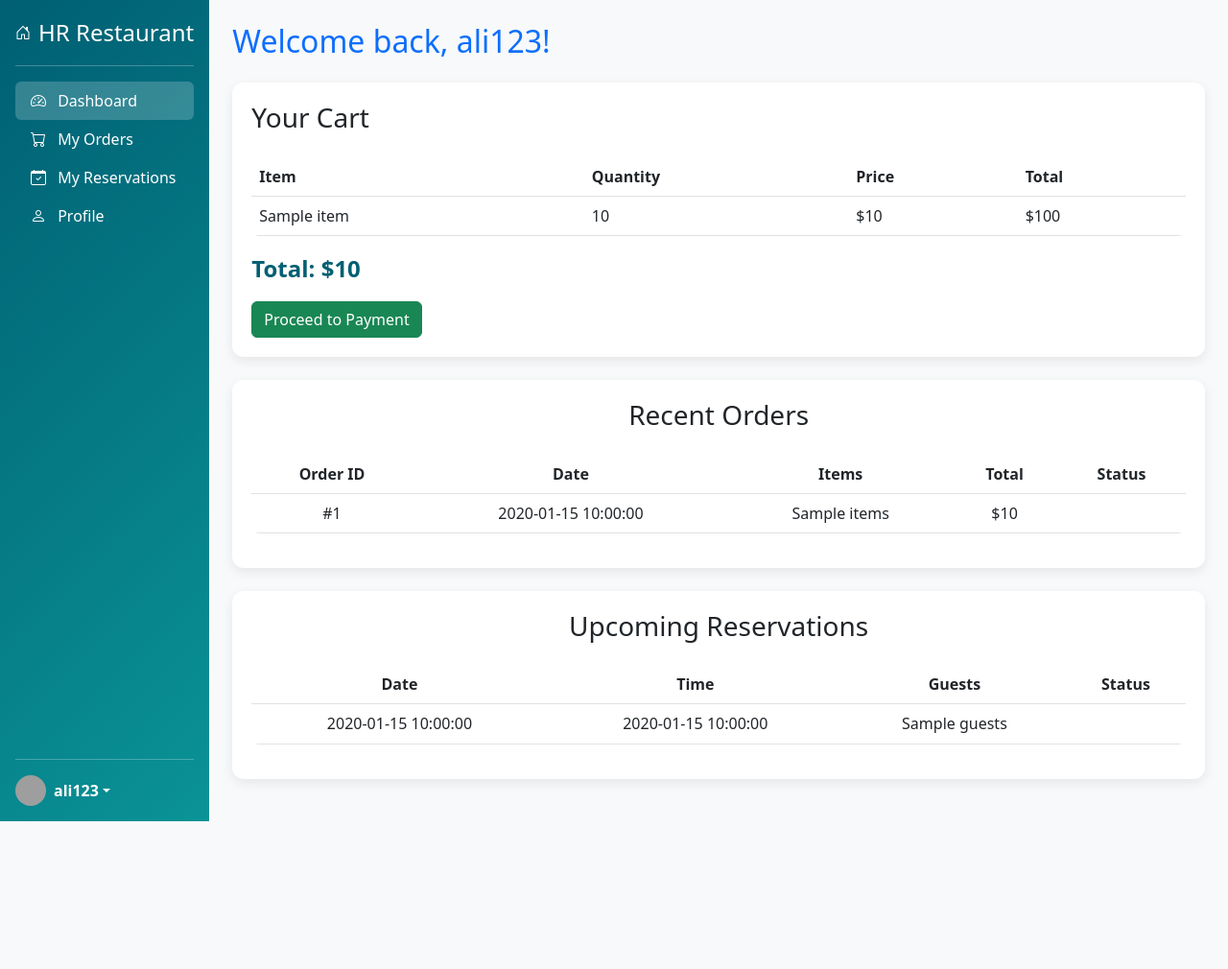
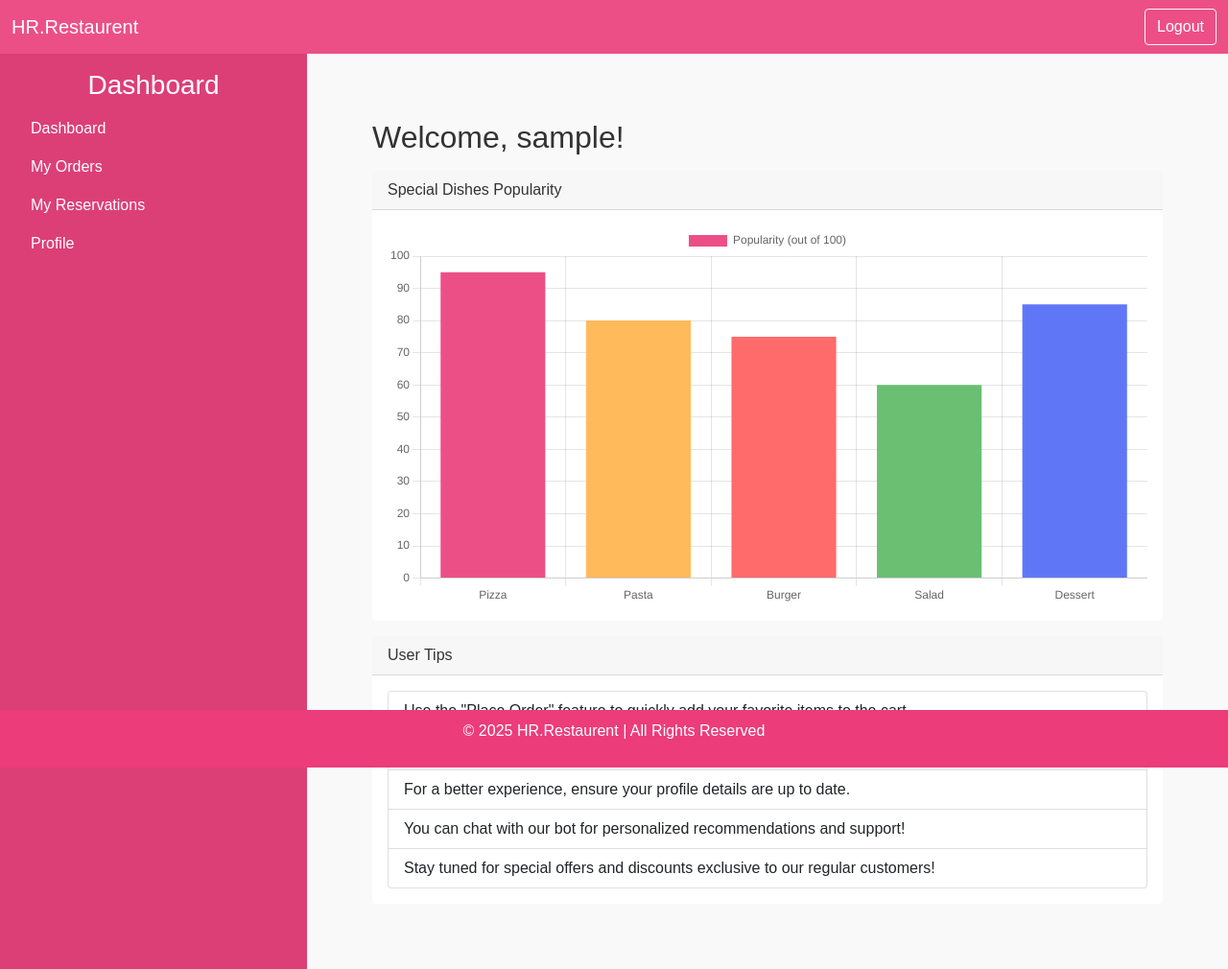
Before and after one commit to hrranger5/HR.Restaurant, a Flask app: template src/template/user_dashboard.html in a window 1280 px wide. Shown: the whole page at 96% size. Before the commit the page ends 856 px from the top, so only its background shows below. Run offline with Flask 2, Linux system fonts and the light colour scheme; a user stored in the database is signed in; the template is opened without the code that fills it: most values are stand-ins (such as "Sample title", 1, 10 or a date in 2020); some libraries are stand-ins or nearby versions; grey boxes are pictures that could not be loaded.

Commit message:
Update user_dashboard.html

```diff
--- a/src/template/user_dashboard.html
+++ b/src/template/user_dashboard.html
@@ -3,262 +3,214 @@
 <head>
     <meta charset="UTF-8">
     <meta name="viewport" content="width=device-width, initial-scale=1.0">
-  <title>User Dashboard - HR Restaurant</title>
-  <link href="https://cdn.jsdelivr.net/npm/bootstrap@5.3.0/dist/css/bootstrap.min.css" rel="stylesheet">
-  <link href="https://cdn.jsdelivr.net/npm/bootstrap-icons@1.10.0/font/bootstrap-icons.css" rel="stylesheet">
-  <link href="{{ url_for('static', filename='css/styles.css') }}" rel="stylesheet">
+    <title>Welcome to Your Dashboard</title>
+    <!-- Bootstrap CSS -->
+    <link href="https://cdn.jsdelivr.net/npm/bootstrap@5.0.0-beta2/dist/css/bootstrap.min.css" rel="stylesheet">
+    <!-- Chart.js -->
+    <script src="https://cdn.jsdelivr.net/npm/chart.js"></script>
     <style>
         body {
-      background-color: #f8f9fa;
+            background-color: #f9f9f9;
+            color: #333;
+            font-family: Arial, sans-serif;
         }
-
+        .navbar {
+            background-color: #ec4f86; /* Baby Pink */
+        }
+        .navbar a {
+            color: white !important;
+        }
+        .card {
+            border: none;
+            margin-top: 20px;
+        }
         .sidebar {
-      background: linear-gradient(135deg, #005f73, #0a9396);
+            background-color: #dc3f76; /* Baby Pink */
+            color: white;
+            min-height: 100vh; /* Full height sidebar */
+            padding-top: 20px;
+        }
+        .sidebar a {
+            color: white;
+            text-decoration: none;
+        }
+        .sidebar a:hover {
+            background-color: #e05e88; /* Darker shade of pink */
             color: white;
         }
-
-    .sidebar .nav-link.active,
-    .sidebar .nav-link:hover {
-      background-color: rgba(255, 255, 255, 0.2);
-      color: #ffffff;
+        .tab-content {
+            padding: 20px;
         }
-
-    .dashboard-card {
-      background-color: white;
-      border-radius: 12px;
-      padding: 20px;
-      box-shadow: 0 4px 12px rgba(0, 0, 0, 0.08);
+        .footer {
+            background-color: #ec3c7a;
             text-align: center;
-      margin-bottom: 20px;
+            padding: 10px;
+            position: fixed;
+            bottom: 0;
+            width: 100%;
+            color: white;
         }
-
-    .stats-number {
-      font-size: 2rem;
-      font-weight: bold;
-      color: #005f73;
+        .chatbot-container {
+            margin-top: 30px;
+            text-align: center;
         }
-
-    .stats-label {
-      font-size: 1rem;
-      color: #6c757d;
+        iframe {
+            width: 100%;
+            height: 400px;
+            border: none;
         }
-
-    table th {
-      background-color: #e3f2fd;
-    }
-
-    .badge.bg-success {
-      background-color: #2a9d8f !important;
-    }
-
-    .badge.bg-warning {
-      background-color: #f4a261 !important;
-    }
-
-    .badge.bg-danger {
-      background-color: #e76f51 !important;
-    }
-
-    .badge.bg-info {
-      background-color: #219ebc !important;
-    }
-
-    .table {
-      background-color: white;
-      border-radius: 8px;
-      overflow: hidden;
-    }
-
-    .cart-summary {
-      background-color: #ffffff;
-      border-radius: 12px;
-      padding: 20px;
-      box-shadow: 0 4px 12px rgba(0, 0, 0, 0.08);
-      margin-top: 20px;
-    }
-
-    .cart-summary .total {
-      font-size: 1.5rem;
-      font-weight: bold;
-      color: #005f73;
-    }
-
-  df-messenger {
-    position: fixed;
-    bottom: 20px;
-    right: 20px;
-    z-index: 9999;
-  }
-
-
     </style>
 </head>
 <body>
+    <!-- Navbar -->
+    <nav class="navbar navbar-expand-lg navbar-light">
+        <div class="container-fluid">
+            <a class="navbar-brand" href="#">HR.Restaurent</a>
             <div class="d-flex">
+                <a href="/logout" class="btn btn-outline-light">Logout</a>
+            </div>
+        </div>
+    </nav>
+
+    <div class="d-flex" id="wrapper">
         <!-- Sidebar -->
-    <div class="sidebar d-flex flex-column flex-shrink-0 p-3">
-      <a href="/" class="d-flex align-items-center mb-3 mb-md-0 me-md-auto text-white text-decoration-none">
-        <i class="bi bi-house-door me-2"></i>
-        <span class="fs-4">HR Restaurant</span>
-      </a>
-      <hr>
-      <ul class="nav nav-pills flex-column mb-auto">
+        <div class="col-md-3 p-3 sidebar">
+            <h3 class="text-center">Dashboard</h3>
+            <ul class="nav flex-column">
                 <li class="nav-item">
-          <a href="#" class="nav-link active text-white">
-            <i class="bi bi-speedometer2 me-2"></i>
-            Dashboard
-          </a>
+                    <a class="nav-link text-white active" id="dashboard-tab" data-bs-toggle="tab" href="#dashboard">Dashboard</a>
                 </li>
-        <li>
-          <a href="#" class="nav-link text-white">
-            <i class="bi bi-cart me-2"></i>
-            My Orders
-          </a>
+                <li class="nav-item">
+                    <a class="nav-link text-white" id="orders-tab" data-bs-toggle="tab" href="#orders">My Orders</a>
                 </li>
-        <li>
-          <a href="#" class="nav-link text-white">
-            <i class="bi bi-calendar-check me-2"></i>
-            My Reservations
-          </a>
+                <li class="nav-item">
+                    <a class="nav-link text-white" id="reservations-tab" data-bs-toggle="tab" href="#reservations">My Reservations</a>
                 </li>
-        <li>
-          <a href="#" class="nav-link text-white">
-            <i class="bi bi-person me-2"></i>
-            Profile
-          </a>
+                <li class="nav-item">
+                    <a class="nav-link text-white" id="profile-tab" data-bs-toggle="tab" href="#profile">Profile</a>
                 </li>
             </ul>
-      <hr>
-      <div class="dropdown">
-        <a href="#" class="d-flex align-items-center text-white text-decoration-none dropdown-toggle" id="dropdownUser1" data-bs-toggle="dropdown" aria-expanded="false">
-          <img src="https://github.com/mdo.png" alt="" width="32" height="32" class="rounded-circle me-2">
-          <strong>{{ session.username }}</strong>
-        </a>
-        <ul class="dropdown-menu dropdown-menu-dark text-small shadow" aria-labelledby="dropdownUser1">
-          <li><a class="dropdown-item" href="#">Settings</a></li>
-          <li><hr class="dropdown-divider"></li>
-          <li><a class="dropdown-item" href="{{ url_for('logout') }}">Sign out</a></li>
-        </ul>
-      </div>
         </div>
 
         <!-- Main Content -->
-    <div class="flex-grow-1 p-4">
-      <h2 class="mb-4 text-primary">Welcome back, {{ session.username }}!</h2>
-
-      <!-- Cart Summary -->
-      <div class="cart-summary">
-        <h3 class="mb-4">Your Cart</h3>
-        <table class="table">
-          <thead>
-            <tr>
-              <th>Item</th>
-              <th>Quantity</th>
-              <th>Price</th>
-              <th>Total</th>
-            </tr>
-          </thead>
-          <tbody>
-            {% for item in cart_items %}
-            <tr>
-              <td>{{ item.name }}</td>
-              <td>{{ item.quantity }}</td>
-              <td>${{ item.price }}</td>
-              <td>${{ item.quantity * item.price }}</td>
-            </tr>
-            {% endfor %}
-          </tbody>
-        </table>
-
-        <div class="total">
-          Total: ${{ cart_total }}
+        <div class="container-fluid p-5" id="main-content">
+            <div class="tab-content" id="myTabContent">
+                <!-- Dashboard Tab Content -->
+                <div class="tab-pane fade show active" id="dashboard" role="tabpanel" aria-labelledby="dashboard-tab">
+                    <div class="welcome-message">
+                        <h2>Welcome, {{ username }}!</h2>
                     </div>
 
-        <button class="btn btn-success mt-3" data-bs-toggle="modal" data-bs-target="#paymentModal">Proceed to Payment</button>
+                    <!-- Special Dishes Chart -->
+                    <div class="card mt-3">
+                        <div class="card-header">
+                            Special Dishes Popularity
                         </div>
-
-      <!-- Recent Orders -->
-      <div class="dashboard-card mt-4">
-        <h3 class="mb-4">Recent Orders</h3>
-        <div class="table-responsive">
-          <table class="table">
-            <thead>
-              <tr>
-                <th>Order ID</th>
-                <th>Date</th>
-                <th>Items</th>
-                <th>Total</th>
-                <th>Status</th>
-              </tr>
-            </thead>
-            <tbody>
-              {% for order in recent_orders %}
-              <tr>
-                <td>#{{ order.id }}</td>
-                <td>{{ order.date }}</td>
-                <td>{{ order.items }}</td>
-                <td>${{ order.total }}</td>
-                <td>
-                  <span class="badge bg-{{ order.status_color }}">{{ order.status }}</span>
-                </td>
-              </tr>
-              {% endfor %}
-            </tbody>
-          </table>
-        </div>
-      </div>
-
-      <!-- Upcoming Reservations -->
-      <div class="dashboard-card mt-4">
-        <h3 class="mb-4">Upcoming Reservations</h3>
-        <div class="table-responsive">
-          <table class="table">
-            <thead>
-              <tr>
-                <th>Date</th>
-                <th>Time</th>
-                <th>Guests</th>
-                <th>Status</th>
-              </tr>
-            </thead>
-            <tbody>
-              {% for reservation in upcoming_reservations %}
-              <tr>
-                <td>{{ reservation.date }}</td>
-                <td>{{ reservation.time }}</td>
-                <td>{{ reservation.guests }}</td>
-                <td>
-                  <span class="badge bg-{{ reservation.status_color }}">{{ reservation.status }}</span>
-                </td>
-              </tr>
-              {% endfor %}
-            </tbody>
-          </table>
-        </div>
-      </div>
+                        <div class="card-body">
+                            <canvas id="specialDishesChart"></canvas>
                         </div>
                     </div>
 
                     <!-- Chatbot integration -->
-    <script src="https://www.gstatic.com/dialogflow-console/fast/messenger/bootstrap.js?v=1"></script>
                     <df-messenger
                         intent="WELCOME"
                         chat-title="RestaurantChatbot"
                         agent-id="81d8f6b5-a73a-436a-ab5b-7764f2539c28"
                         language-code="en"
                     ></df-messenger>
+                    <script src="https://www.gstatic.com/dialogflow-console/fast/messenger/bootstrap.js?v=1"></script>
 
-  <script src="https://cdn.jsdelivr.net/npm/bootstrap@5.3.0/dist/js/bootstrap.bundle.min.js"></script>
+                    <!-- User Tips Section -->
+                    <div class="card mt-3">
+                        <div class="card-header">
+                            User Tips
+                        </div>
+                        <div class="card-body">
+                            <ul class="list-group">
+                                <li class="list-group-item">Use the "Place Order" feature to quickly add your favorite items to the cart.</li>
+                                <li class="list-group-item">Don't forget to check the "My Reservations" tab for your upcoming table bookings.</li>
+                                <li class="list-group-item">For a better experience, ensure your profile details are up to date.</li>
+                                <li class="list-group-item">You can chat with our bot for personalized recommendations and support!</li>
+                                <li class="list-group-item">Stay tuned for special offers and discounts exclusive to our regular customers!</li>
+                            </ul>
+                        </div>
+                    </div>
+                </div>
+
+                <!-- My Orders Tab Content -->
+                <div class="tab-pane fade" id="orders" role="tabpanel" aria-labelledby="orders-tab">
+                    <h3>Recent Orders</h3>
+                    <ul class="list-group" id="orderList">
+                        {% for order in recent_orders %}
+                            <li class="list-group-item list-group-item-{{ order.status_color }}">
+                                <strong>Order ID:</strong> {{ order.order_id }} |
+                                <strong>User ID:</strong> {{ order.user_id }} |
+                                <strong>Status:</strong> {{ order.order_status }} |
+                                <strong>Date:</strong> {{ order.created_at }}
+                            </li>
+                        {% else %}
+                            <li class="list-group-item">No orders found.</li>
+                        {% endfor %}
+                    </ul>
+
+                </div>
+
+                <!-- My Reservations Tab Content -->
+                <div class="tab-pane fade" id="reservations" role="tabpanel" aria-labelledby="reservations-tab">
+                    <h3>My Reservations</h3>
+                    <ul class="list-group">
+                        {% for res in upcoming_reservations %}
+                            <li class="list-group-item list-group-item-{{ res.status_color }}">
+                                Date & Time: {{ res.date_time }} - Guests: {{ res.guests }} - Status: {{ res.status }}
+                            </li>
+                        {% else %}
+                            <li class="list-group-item">No upcoming reservations found.</li>
+                        {% endfor %}
+                    </ul>
+                </div>
+
+                <!-- Profile Tab Content -->
+                <div class="tab-pane fade" id="profile" role="tabpanel" aria-labelledby="profile-tab">
+                    <h3>Your Profile</h3>
+                    <p>Username: {{ username }}</p>
+                    <p>Email: {{ email }}</p>
+                    <p>Phone: {{ phone }}</p>
+                    <!-- Update Profile Button -->
+                    <a href="/update_profile" class="btn btn-primary">Update Profile</a>
+                </div>
+            </div>
+        </div>
+    </div>
+
+    <!-- Footer -->
+    <div class="footer">
+        <p>&copy; 2025 HR.Restaurent | All Rights Reserved</p>
+    </div>
+
+    <!-- Bootstrap JS and dependencies -->
+    <script src="https://cdn.jsdelivr.net/npm/bootstrap@5.0.0-beta2/dist/js/bootstrap.bundle.min.js"></script>
+
+    <!-- Chart.js Script for Special Dishes Chart -->
     <script>
-    window.addEventListener('DOMContentLoaded', () => {
-      const chatbot = document.createElement('df-messenger');
-      chatbot.setAttribute('intent', 'WELCOME');
-      chatbot.setAttribute('chat-title', 'RestaurantChatbot');
-      chatbot.setAttribute('agent-id', '81d8f6b5-a73a-436a-ab5b-7764f2539c28');
-      chatbot.setAttribute('language-code', 'en');
-      document.body.appendChild(chatbot);
+        var ctx = document.getElementById('specialDishesChart').getContext('2d');
+        var specialDishesChart = new Chart(ctx, {
+            type: 'bar',
+            data: {
+                labels: ['Pizza', 'Pasta', 'Burger', 'Salad', 'Dessert'],
+                datasets: [{
+                    label: 'Popularity (out of 100)',
+                    data: [95, 80, 75, 60, 85],
+                    backgroundColor: ['#ec4f86', '#ffba5c', '#ff6b6b', '#6bbf73', '#5f77f7'],
+                }]
+            },
+            options: {
+                scales: {
+                    y: {
+                        beginAtZero: true
+                    }
+                }
+            }
         });
     </script>
-
 </body>
 </html>
```
Lines whose indentation alone changed are shown as unchanged.
